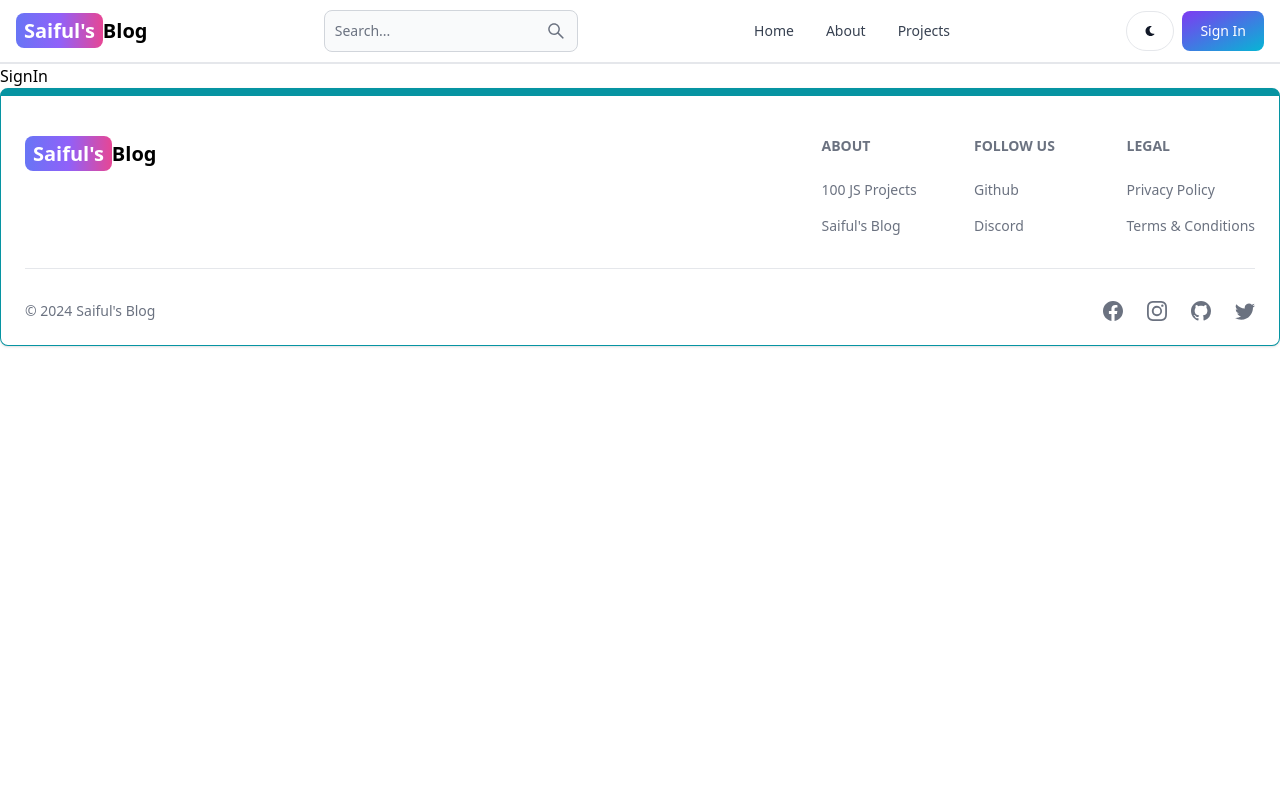
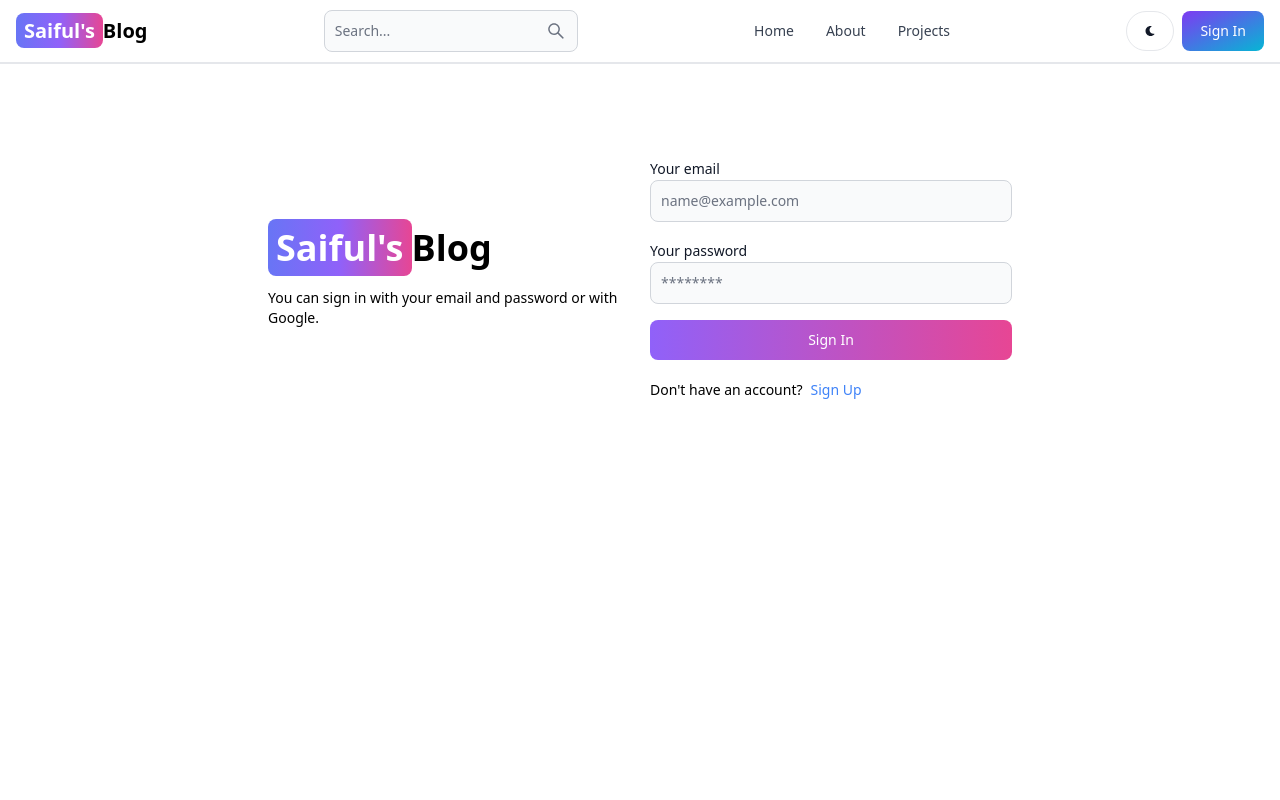
Before and after one commit to saifulislam-bd/MERN-Blog, a React (Vite) app in the folder client/: page /sign-in in a window 1280 px wide. Shown: the top 800 px of the page. Built offline with nearby package versions, Linux system fonts and the light colour scheme.

Commit message:
added sign in UI

```diff
--- a/client/src/pages/SignIn.jsx
+++ b/client/src/pages/SignIn.jsx
@@ -1,5 +1,110 @@
+import { Link, useNavigate } from "react-router-dom";
+import { Alert, Button, Label, Spinner, TextInput } from "flowbite-react";
+import { useState } from "react";
+
 const SignIn = () => {
-  return <div>SignIn</div>;
+  const [formData, setFormData] = useState({});
+  const [error, setError] = useState(null);
+  const [loading, setLoading] = useState(false);
+  const navigate = useNavigate();
+
+  const handleChange = (e) => {
+    setFormData({ ...formData, [e.target.id]: e.target.value.trim() });
+  };
+
+  const handleSubmit = async (e) => {
+    e.preventDefault();
+    if (!formData.email || !formData.password) {
+      return setError("Please fil out all the fields!");
+    }
+    try {
+      setLoading(true);
+      setError(null);
+      const res = await fetch("/api/auth/signin", {
+        method: "POST",
+        headers: { "Content-Type": "application/json" },
+        body: JSON.stringify(formData),
+      });
+      const data = await res.json();
+      if (data.success === false) {
+        return setError(data.message);
+      }
+      setLoading(false);
+      if (res.ok) {
+        navigate("/");
+      }
+    } catch (error) {
+      setError(error.message);
+      setLoading(false);
+    }
+  };
+
+  return (
+    <div className="min-h-screen mt-20">
+      <div className="flex p-3 max-w-3xl mx-auto flex-col md:flex-row md:items-center gap-5">
+        {/* left */}
+        <div className="flex-1">
+          <Link to="/" className=" font-bold dark:text-white text-4xl">
+            <span className="px-2 py-1 bg-gradient-to-r from-indigo-500 via-purple-500 to-pink-500 rounded-lg text-white">
+              Saiful&apos;s
+            </span>
+            Blog
+          </Link>
+          <p className="text-sm mt-5">
+            You can sign in with your email and password or with Google.
+          </p>
+        </div>
+        {/* right */}
+        <div className="flex-1">
+          <form className="flex flex-col gap-4" onSubmit={handleSubmit}>
+            <div>
+              <Label value="Your email" />
+              <TextInput
+                type="email"
+                placeholder="name@example.com"
+                id="email"
+                onChange={handleChange}
+              />
+            </div>
+            <div>
+              <Label value="Your password" />
+              <TextInput
+                type="password"
+                placeholder="********"
+                id="password"
+                onChange={handleChange}
+              />
+            </div>
+            <Button
+              gradientDuoTone="purpleToPink"
+              type="submit"
+              disabled={loading}
+            >
+              {loading ? (
+                <>
+                  <Spinner size="sm" />
+                  <span className="pl-3">Loading...</span>
+                </>
+              ) : (
+                "Sign In"
+              )}
+            </Button>
+          </form>
+          <div className="flex gap-2 text-sm mt-5">
+            <span>Don&apos;t have an account?</span>
+            <Link to="/sign-up" className="text-blue-500">
+              Sign Up
+            </Link>
+          </div>
+          {error && (
+            <Alert className="mt-5" color="failure">
+              {error}
+            </Alert>
+          )}
+        </div>
+      </div>
+    </div>
+  );
 };
 
 export default SignIn;
```
